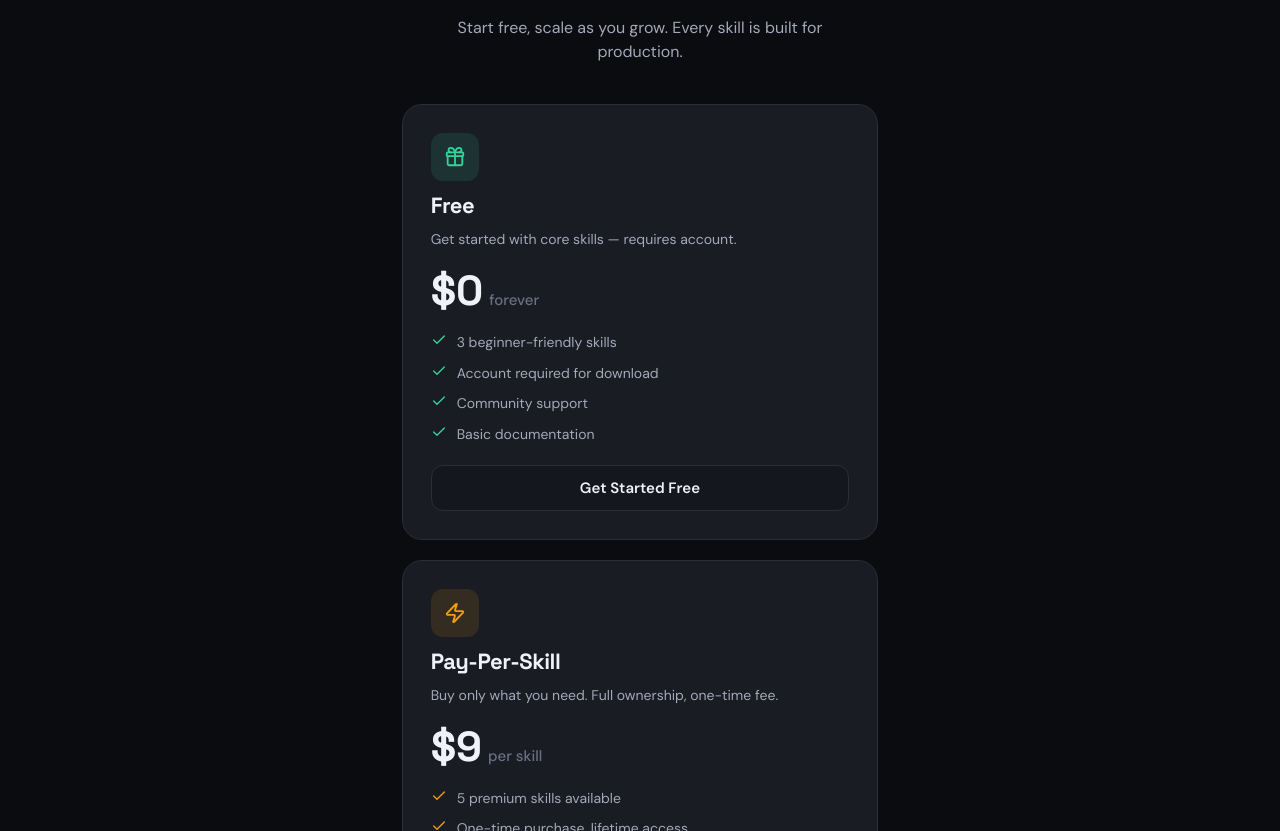
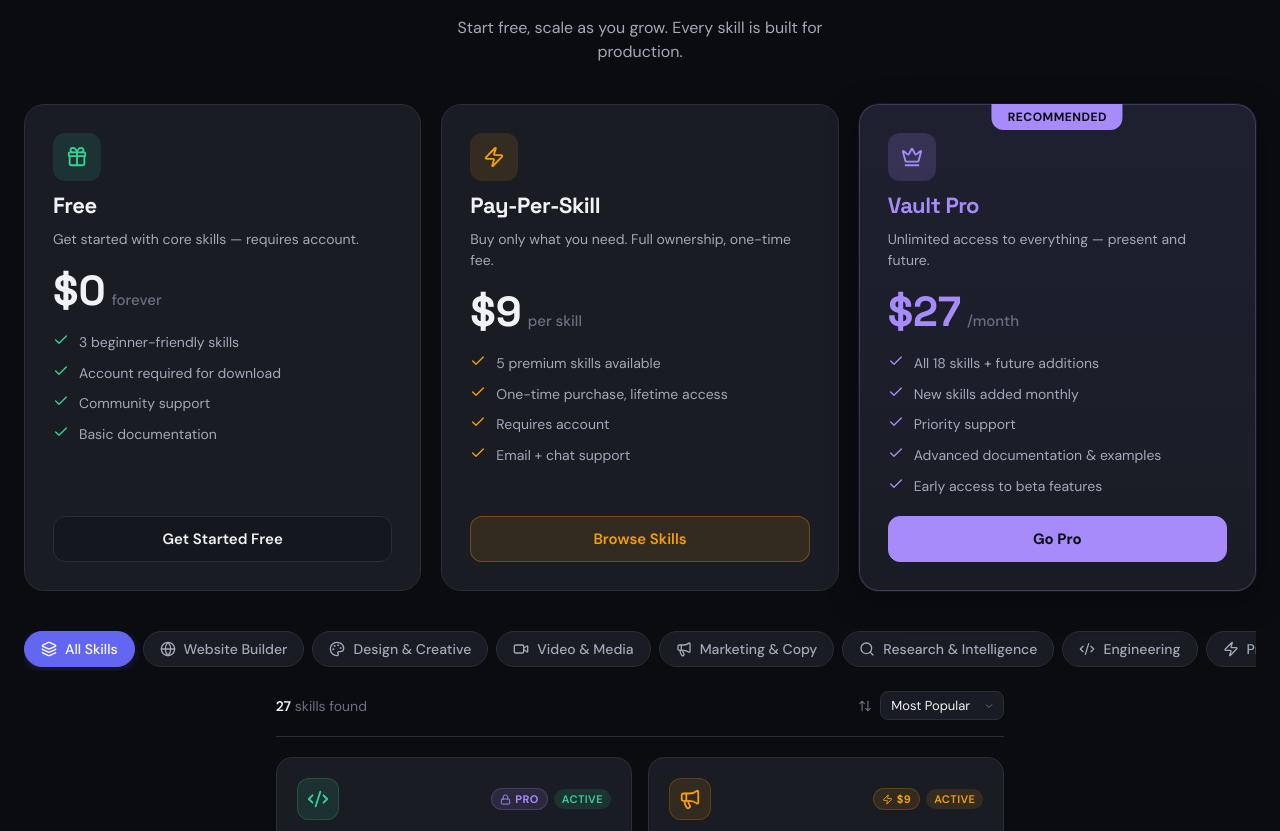
Before and after one commit to Gandley/skillvault-project, a React (Vite) app: page / in a window 1280 px wide. Shown: the part 616-1447 px from the top of the page. Built offline with nearby package versions, Linux system fonts and the light colour scheme.

Commit message:
ui: pricing cards horizontal on desktop, vertical on mobile

```diff
--- a/public/pricing.html
+++ b/public/pricing.html
@@ -101,7 +101,7 @@
 
     /* Pricing Cards */
     .pricing-section { max-width: 1280px; margin: 0 auto; padding: 40px 24px; }
-    .pricing-grid { display: grid; grid-template-columns: repeat(auto-fit, minmax(300px, 1fr)); gap: 20px; }
+    .pricing-grid { display: grid; grid-template-columns: repeat(3, 1fr); gap: 20px; }
     .pricing-card {
       background: var(--bg-card); border: 1px solid var(--border); border-radius: var(--radius-xl);
       padding: 28px; display: flex; flex-direction: column; gap: 20px; position: relative; transition: all 0.25s;
--- a/src/components/PricingSection.jsx
+++ b/src/components/PricingSection.jsx
@@ -37,13 +37,17 @@ export default function PricingSection() {
 
   return (
     <div style={section}>
+      <style>{`
+        .pricing-grid { display: grid; grid-template-columns: repeat(3, 1fr); gap: 20px; }
+        @media (max-width: 960px) { .pricing-grid { grid-template-columns: 1fr; } }
+      `}</style>
       <div style={header}>
         <span style={badge}><Gift size={14} /> Flexible Pricing</span>
         <h2 style={title}>Choose Your Access Level</h2>
         <p style={subtitle}>Start free, scale as you grow. Every skill is built for production.</p>
       </div>
 
-      <div style={grid}>
+      <div className="pricing-grid">
         {/* Free */}
         <div style={card}>
           <div style={cardHeader}>
```
